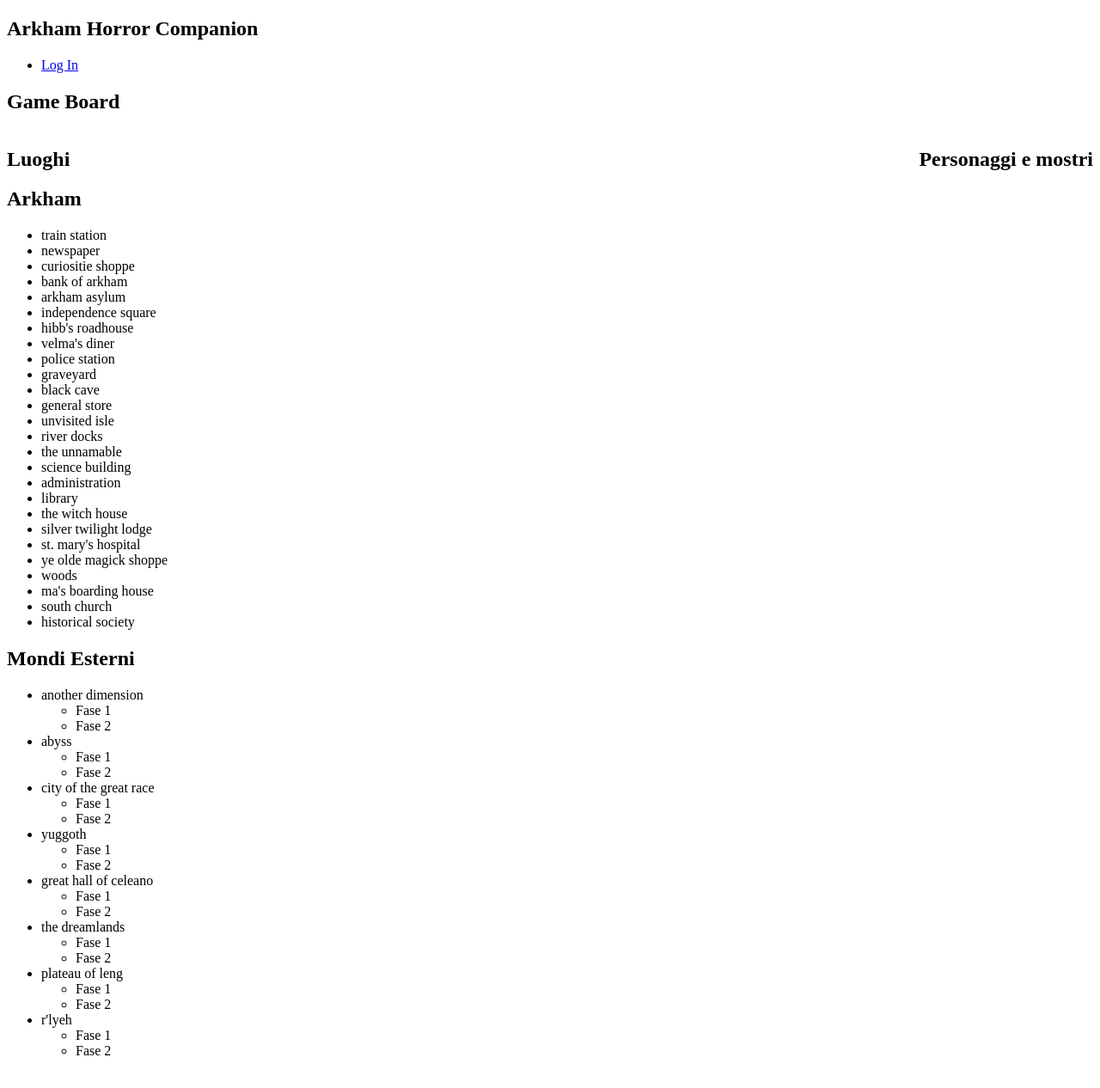
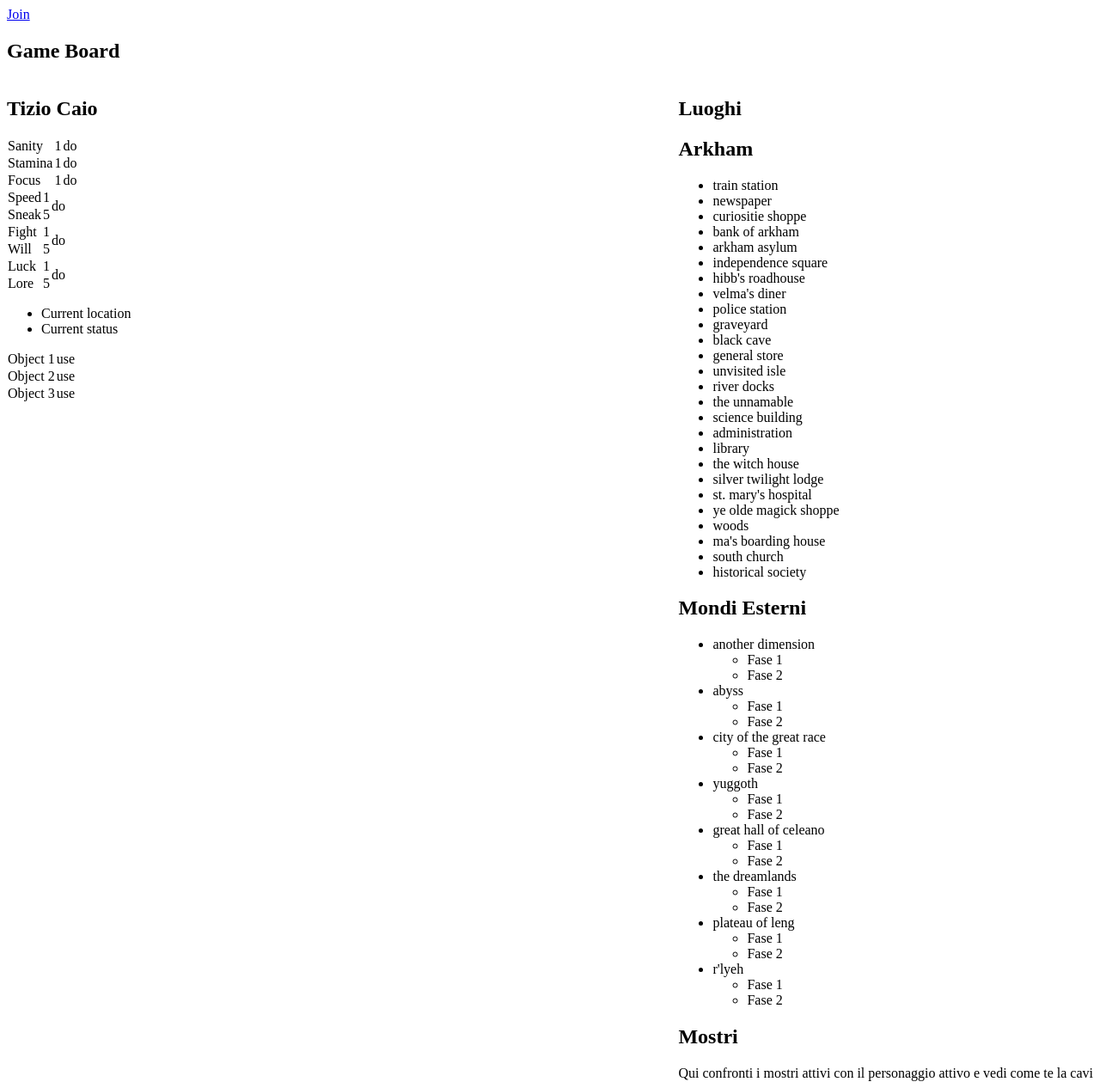
Before and after one commit to Delcaran/ArkhamHorror_TT_Companion, a Flask app: page / in a window 1280 px wide. Shown: the whole page at 86% size. Before the commit the page ends 1228 px from the top, so only its background shows below. Run offline with Flask 2, Linux system fonts and the light colour scheme; data comes from the database, SQL or seed files in the repository.

Commit message:
verificato login/logout e cambio ux main

```diff
--- a/ahc/auth.py
+++ b/ahc/auth.py
@@ -23,12 +23,13 @@
                 "SELECT * FROM player WHERE name = ?", (playername,)).fetchone()
             session.clear()
             session['player_id'] = player['id']
+            session['investigator_id'] = investigator_id
             return redirect(url_for('index'))
 
         flash(error)
 
     available_investigators = db.execute(
-        "SELECT id, name FROM investigator WHERE id NOT IN (SELECT investigator_id FROM player)").fetchall()
+        "SELECT id, name FROM investigator_card WHERE id NOT IN (SELECT investigator_id FROM player)").fetchall()
 
     return render_template('auth/login.html', investigators=available_investigators)
 
@@ -36,20 +37,32 @@
 @bp.before_app_request
 def load_logged_in_player():
     player_id = session.get('player_id')
+    investigator_id = session.get("investigator_id")
 
     if player_id is None:
         g.player = None
+        g.investigator_card = None
     else:
         g.player = get_db().execute(
             'SELECT * FROM player WHERE id = ?', (player_id,)
         ).fetchone()
-        g.investigator = get_db().execute(
-            'SELECT * FROM investigator WHERE id = ?', (g.player["id"],)
+        g.investigator_card = get_db().execute(
+            'SELECT * FROM investigator_card WHERE id = ?', (investigator_id,)
         ).fetchone()
 
 
 @bp.route('/logout')
 def logout():
+    player_id = session.get('player_id')
+    investigator_id = session.get("investigator_id")
+    if player_id is not None:
+        db = get_db()
+        db.execute("DELETE FROM investigator WHERE investigator_id = ? AND player_id = ?", (investigator_id, player_id,))
+        db.commit()
+        db.execute("DELETE FROM player WHERE id = ?", (player_id,))
+        db.commit()
+        g.player = None
+        g.investigator_card = None
     session.clear()
     return redirect(url_for('index'))
 
--- a/ahc/data/investigators.sql
+++ b/ahc/data/investigators.sql
@@ -1,5 +1,5 @@
-DROP TABLE IF EXISTS investigator;
-CREATE TABLE investigator (
+DROP TABLE IF EXISTS investigator_card;
+CREATE TABLE investigator_card (
 	id INTEGER PRIMARY KEY AUTOINCREMENT,
 	name TEXT UNIQUE NOT NULL,
 	occupation TEXT NOT NULL,
@@ -20,9 +20,29 @@
 	luck_min INTEGER NOT NULL,
 	luck_max INTEGER NOT NULL
 );
-INSERT INTO investigator (name, occupation, home, stamina, sanity, focus, speed_min, speed_max, sneak_min, sneak_max, fight_min, fight_max, will_min, will_max, lore_min, lore_max, luck_min, luck_max)
+INSERT INTO investigator_card (name, occupation, home, stamina, sanity, focus, speed_min, speed_max, sneak_min, sneak_max, fight_min, fight_max, will_min, will_max, lore_min, lore_max, luck_min, luck_max)
 VALUES
 ("Amanda Sharpe", "student", (SELECT id FROM arkham_location WHERE name="bank of arkham"), 5, 5, 3, 0,0,0,0,0,0,0,0,0,0,0,0),
 ("'Ashcan' Pete", "drifter", (SELECT id FROM arkham_location WHERE name="river docks"), 6, 4, 1, 0,0,0,0,0,0,0,0,0,0,0,0),
 ("Bob Jenkins", "salesman", (SELECT id FROM arkham_location WHERE name="general store"), 4, 6, 1, 0,0,0,0,0,0,0,0,0,0,0,0)
 ;
+
+-- DINAMIC DATA
+
+DROP TABLE IF EXISTS investigator;
+CREATE TABLE investigator (
+	investigator_id INTEGER NOT NULL,
+	player_id INTEGER NOT NULL,
+	location INTEGER NOT NULL,
+	stamina INTEGER NOT NULL,
+	sanity INTEGER NOT NULL,
+	focus INTEGER NOT NULL,
+	speed INTEGER NOT NULL,
+	sneak INTEGER NOT NULL,
+	fight INTEGER NOT NULL,
+	will INTEGER NOT NULL,
+	lore INTEGER NOT NULL,
+	luck INTEGER NOT NULL
+);
+
+-- TODO: vedere quali bonus sono possibili
--- a/ahc/static/style.css
+++ b/ahc/static/style.css
@@ -1,3 +1,21 @@
 .street {
-    font-weight: 600;
+    font-weight: bold;
 }
+.stat {
+    font-weight: bold;
+}
+.stamina {
+    color: red;
+}
+.sanity {
+    color: blue;
+}
+.skill .top {
+    color: red;
+}
+.skill .bottom {
+    color: blue;
+}
+nav {
+    overflow: hidden;
+}
--- a/ahc/templates/base.html
+++ b/ahc/templates/base.html
@@ -3,15 +3,11 @@
 <link rel="stylesheet" href="{{ url_for('static', filename='style.css') }}">
 <meta charset="utf-8" />
 <nav>
-    <h1>Arkham Horror Companion</h1>
-    <ul>
-        {% if g.player %}
-        <li><span>{{ g.player['name'] }} - {{ g.investigator['name'] }}</span>
-        <li><a href="{{ url_for('auth.logout') }}">Log Out</a>
-            {% else %}
-        <li><a href="{{ url_for('auth.login') }}">Log In</a>
-            {% endif %}
-    </ul>
+    {% if g.player %}
+    <span><a href="{{ url_for('auth.logout') }}">Quit</a> {{ g.investigator_card['name'] }} ({{ g.player['name'] }})</span>
+    {% else %}
+    <a href="{{ url_for('auth.login') }}">Join</a>
+    {% endif %}
 </nav>
 <section class="content">
     <header>
--- a/ahc/templates/board/main.html
+++ b/ahc/templates/board/main.html
@@ -5,7 +5,33 @@
 {% endblock %}
 
 {% block content %}
-<div style="float:left; width: 50%">
+<div style="float:left;">
+	<h1>Tizio Caio</h1>
+	<table style="border-collapse: collapse;">
+		<tr><td>Sanity</td><td>1</td><td>do</td></tr>
+		<tr><td>Stamina</td><td>1</td><td>do</td></tr>
+		<tr><td>Focus</td><td>1</td><td>do</td></tr>
+	</table>
+	<table style="border-collapse: collapse;">
+		<tr><td>Speed</td><td>1</td><td rowspan="2">do</td></tr>
+		<tr><td>Sneak</td><td>5</td></tr>
+		<tr><td>Fight</td><td>1</td><td rowspan="2">do</td></tr>
+		<tr><td>Will</td><td>5</td></tr>
+		<tr><td>Luck</td><td>1</td><td rowspan="2">do</td></tr>
+		<tr><td>Lore</td><td>5</td></tr>
+	</table>
+	<ul>
+		<li>Current location</li>
+		<li>Current status</li>
+	</ul>
+	<table style="border-collapse: collapse;">
+		<tr><td>Object 1</td><td>use</td></tr>
+		<tr><td>Object 2</td><td>use</td></tr>
+		<tr><td>Object 3</td><td>use</td></tr>
+	</table>
+</div>
+<div style="float:right;">
+	<div>
 		<h1>Luoghi</h1>
 		<div>
 			<h2>Arkham</h2>
@@ -34,7 +60,9 @@
 			</ul>
 		</div>
 	</div>
-<div style="float:right;">
-	<h1>Personaggi e mostri</h1>
+	<div>
+		<h1>Mostri</h1>
+		<span>Qui confronti i mostri attivi con il personaggio attivo e vedi come te la cavi</span>
+	</div>
 </div>
 {% endblock %}
```
Lines whose indentation alone changed are shown as unchanged.
